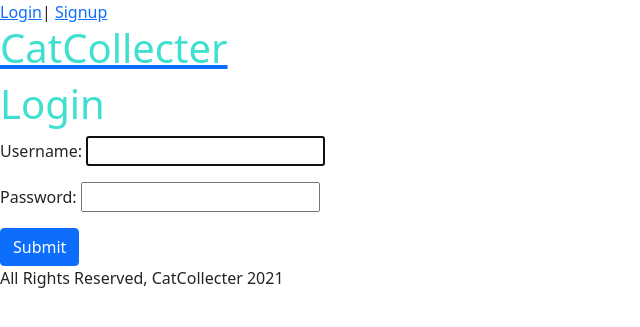
After one commit to fmuwanguzi/catcollector, a Django app: page /login/ in a window 1280 px wide. The commit adds this page. Shown: the top 327 px of the page, without its empty margins (0-640 px from the left). Run offline with Django 3.2, Linux system fonts and the light colour scheme; some libraries are stand-ins or nearby versions.

Commit message:
[login,signup,logout]

```diff
--- a/main_app/templates/base.html
+++ b/main_app/templates/base.html
@@ -10,11 +10,20 @@
 </head>
 <body>
 
+    <header>
 
-    <a href="/cats">
-        <h1>CatCollecter</h1>
-    </a>
+        {% if user.is_authenticated %}
+        <span><a href="{% url 'profile' user.username %}">Hello, {{ user.username }}</a></span> |
+        <span><a href="{% url 'logout' %}">Logout</a></span>
+        {% else %}
+        <span><a href="{% url 'login'  %}">Login</a></span>|
+        <span><a href="{% url 'signup'  %}">Signup</a></span>
+        {% endif %}
 
+        <a href="/cats">
+            <h1>CatCollecter</h1>
+        </a>
+    </header>
     {% block content %}
     {% endblock %}
     <footer>All Rights Reserved, CatCollecter 2021 </footer>
--- a/main_app/templates/cats/index.html
+++ b/main_app/templates/cats/index.html
@@ -1,7 +1,9 @@
 {% extends 'base.html' %}
 {% load static %}
 {% block content%}
+    {% if user.is_authenticatted %}
     <a href="/cats/create">Add a New Cat</a>
+    {% endif %}
     <hr />
     {% for cat in cats %}
         <a href="/cats/{{ cat.id }}">
--- a/main_app/templates/cattoys/index.html
+++ b/main_app/templates/cattoys/index.html
@@ -3,7 +3,9 @@
 
 {% block content%}
     <h1>Cat Toy List</h1>
+    {% if user.is_authenticatted %}
     <a href="/cattoys/create">Add a New Cat Toy</a>
+    {% endif %}
     <hr />
     {% for cattoy in cattoys %}
         <div>
--- /dev/null
+++ b/main_app/templates/login.html
@@ -0,0 +1,10 @@
+{% extends 'base.html' %}
+{% load static %}
+{% block content %}
+    <h1>Login</h1>
+    <form action="." method="POST">
+        {% csrf_token %}
+        {{ form.as_p }}
+        <input class="btn btn-primary" type="submit" value="Submit">
+    </form>
+{% endblock %}
--- a/main_app/urls.py
+++ b/main_app/urls.py
@@ -15,4 +15,7 @@ urlpatterns = [
     path('cattoys/create/', views.CatToyCreate.as_view(), name="cattoys_create"),
     path('cattoys/<int:pk>/update', views.CatToyUpdate.as_view(), name="cattoys_update"),
     path('cattoys/<int:pk>/delete', views.CatToyDelete.as_view(), name="cattoys_delete"),
+    path('login/', views.login_view, name="login"),
+    path('logout/', views.logout_view, name="logout"),
+    path('signup/', views.signup, name="signup"),
 ]
--- a/main_app/views.py
+++ b/main_app/views.py
@@ -3,6 +3,10 @@ from .models import Cat, CatToy
 from django.views.generic.edit import CreateView, UpdateView, DeleteView
 from django.http import HttpResponse, HttpResponseRedirect
 from django.contrib.auth.models import User
+from django.contrib.auth.forms import AuthenticationForm, UserCreationForm
+from django.contrib.auth import authenticate, login, logout
+from django.utils.decorators import method_decorator
+from django.contrib.auth.decorators import login_required
 
 # Create your views here.
 # views are controllers
@@ -11,6 +15,60 @@ def index(request):
 
 def about(request):
     return render(request, 'about.html')
+
+#### USER #######
+@login_required
+def profile(request, username):
+    user = User.objects.get(username=username)
+    cats = Cat.objects.filter(user=user)
+    return render(request, 'profile.html', {'username': username, 'cats': cats})
+
+def login_view(request):
+    #if post, then authenitcate. User will be submitting username and password
+    if request.method == 'POST':
+        form = AuthenticationForm(request, request.POST)
+        if form.is_valid():
+            u = form.cleaned_data['username']
+            p = form.cleaned_data.get('password')
+            user = authenticate(username=u, password=p)
+
+            if user is not None:
+                if user.is_active:
+                    login(request, user)
+                    return HttpResponseRedirect('/user/' + u)
+                else:
+                    print(f"the account for {u} has been disabled. ")
+            else:
+                print('the usernamen and/or password is incorrect.')
+        else:
+            form = AuthenticationForm()
+            return render(request, 'login.html', {'form': form})
+    else:# get request that sent up an empty form
+        form = AuthenticationForm()
+        return render(request, 'login.html', {'form': form })
+
+def logout_view(request):
+    logout(request)
+    return HttpResponseRedirect('/cats')
+
+def signup(request):
+    if request.method == 'POST':
+        form = UserCreationForm(request.POST)
+        if form.is_valid():
+            user = form.save()
+            login(request, user)
+            return HttpResponseRedirect('/cats')
+        else:
+            form = UserCreationForm()
+            return render(request, 'signup.html', {'form': form })
+    else:
+            form = UserCreationForm()
+            return render(request, 'signup.html', {'form': form })
+
+
+
+
+
 
 ######## CATS ########
 def cats_index(request):
@@ -21,37 +79,34 @@ def cats_show(request, cat_id):
     cat = Cat.objects.get(id=cat_id)
     return render(request, 'cats/show.html', {'cat': cat })
 
+@method_decorator(login_required, name="dispatch")
 class CatCreate(CreateView):
     model = Cat
-    fields = '__all__'
+    fields = ['name', 'breed', 'description', 'age', 'cattoys']
     success_url = '/cats'
 
     def form_valid(self, form):
         self.object = form.save(commit=False)
         self.object.user = self.request.user
         self.object.save()
-        return HttpResponseRedirect('/cats')
+        return HttpResponseRedirect('/cats/' + str(self.object.pk))
 
+@method_decorator(login_required, name="dispatch")
 class CatUpdate(UpdateView):
     model = Cat
-    fields = ['name', 'breed', 'description', 'age']
+    fields = ['name', 'breed', 'description', 'age', 'cattoys']
 
     def form_valid(self, form):
         self.object = form.save(commit=False)
         self.object.save()
         return HttpResponseRedirect('/cats')
 
+@method_decorator(login_required, name="dispatch")
 class CatDelete(DeleteView):
     model = Cat
     success_url = '/cats'
 
 
-#### USER #######
-
-def profile(request, username):
-    user = User.objects.get(username=username)
-    cats = Cat.objects.filter(user=user)
-    return render(request, 'profile.html', {'username': username, 'cats': cats})
 
 
 ###### CatToy ##############
@@ -63,16 +118,19 @@ def cattoys_show(request, cattoy_id):
     cattoy = CatToy.objects.get()
     return render(request, 'cattoys/show.html', {'cattoy': cattoy})
 
+@method_decorator(login_required, name="dispatch")
 class CatToyCreate(CreateView):
     model = CatToy
     fields = '__all__'
     success_url = '/cattoys'
 
+@method_decorator(login_required, name="dispatch")
 class CatToyUpdate(UpdateView):
     model = CatToy
     fields = [ 'name', 'color']
     success_url = '/cattoys'
 
+@method_decorator(login_required, name="dispatch")
 class CatToyDelete(DeleteView):
     model = CatToy
     success_url = '/cattoys'
```
Also changed, not shown: main_app/models.py (+9 -8 lines), main_app/templates/cats/show.html (+9 -1 lines), main_app/templates/cattoys/show.html (+8 -0 lines), main_app/templates/index.html (+1 -17 lines), main_app/templates/signup.html (added, +10 -0 lines), main_app/migrations/0004_cat_cattoys.py (added).
